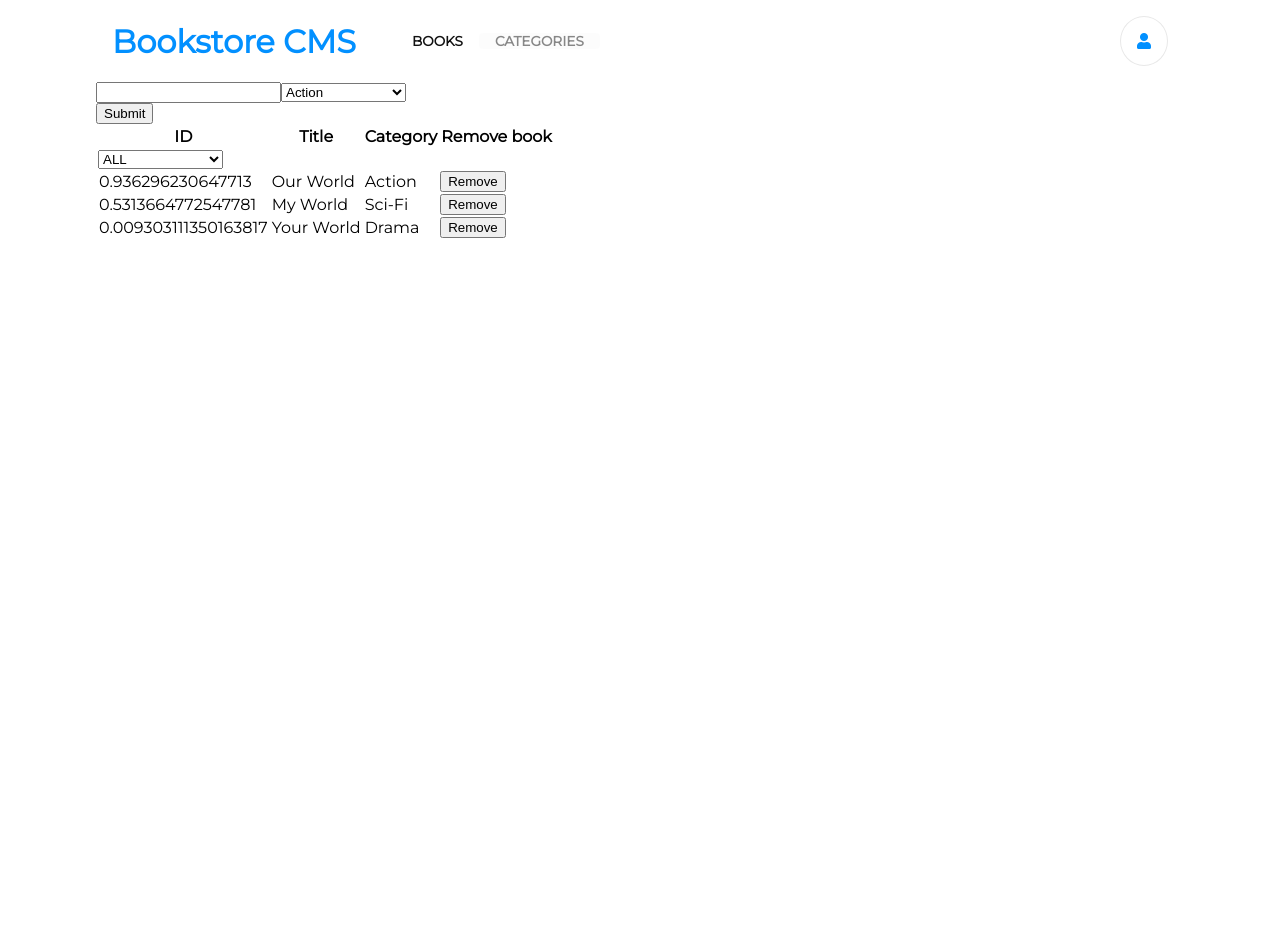
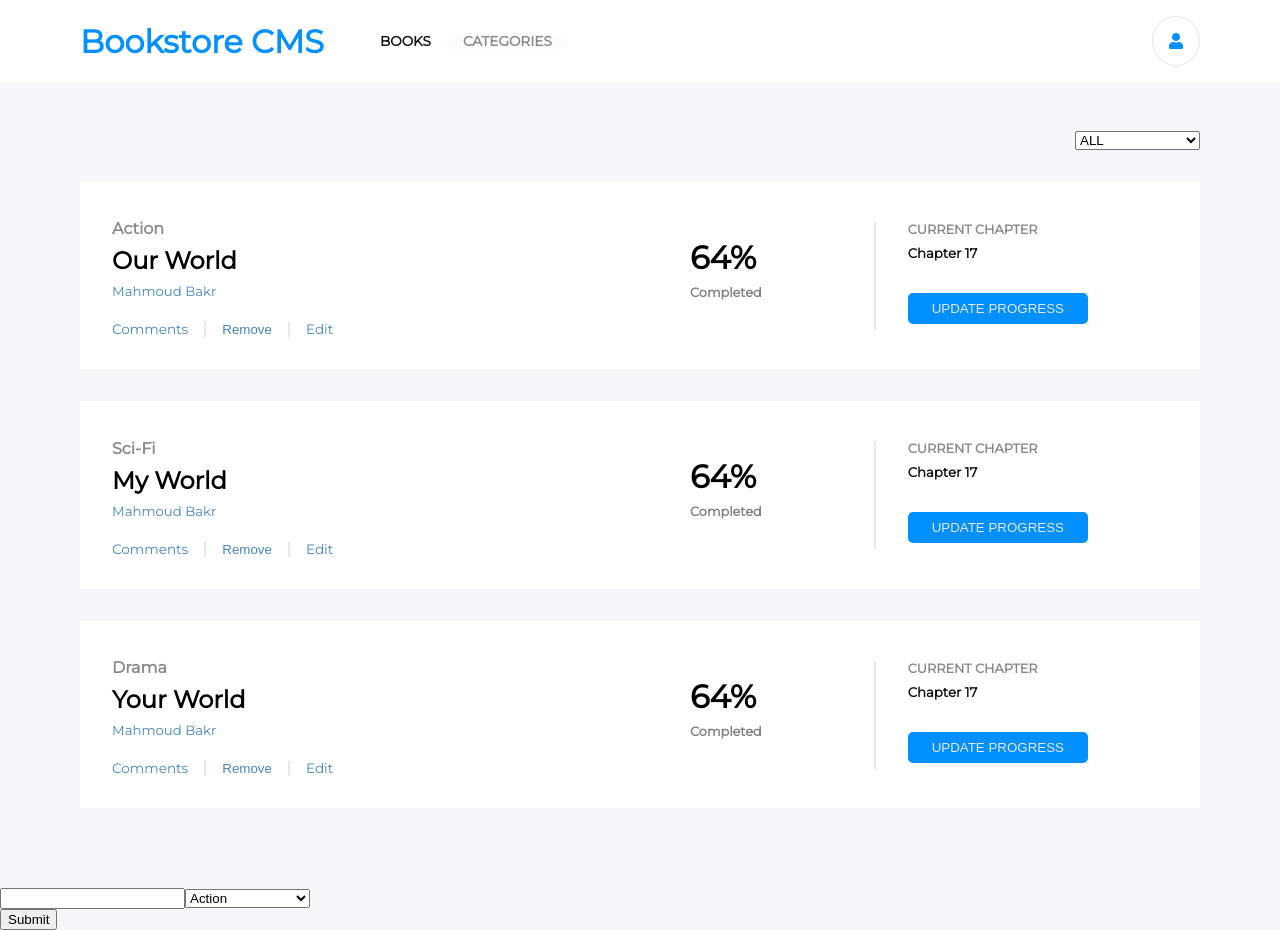
Before and after one commit to MahmoudBakr23/Limerary, a React (Create React App) app: page / in a window 1280 px wide. Before the commit the page ends 800 px from the top, so only its background shows below. Built offline with nearby package versions, Linux system fonts and the light colour scheme.

Commit message:
style the book component and list

```diff
--- a/src/App.css
+++ b/src/App.css
@@ -9,7 +9,7 @@ body {
   margin: 0;
   padding: 0;
   font-family: Montserrat;
-  padding: 0 3rem;
+  background-color: #f5f6fa;
 }
 
 header {
@@ -17,6 +17,8 @@ header {
   margin: 0;
   width: 100%;
   height: 100%;
+  background-color: #fff;
+  padding: 1rem 5rem;
 }
 
 nav {
@@ -24,6 +26,22 @@ nav {
   justify-content: space-between;
   align-content: center;
   align-items: center;
+}
+
+h4 {
+  color: #121212;
+  opacity: 0.5;
+  margin-bottom: 0.5rem;
+}
+
+h2 {
+  margin: 0.5rem 0;
+}
+
+h5 {
+  margin-top: 0.5rem;
+  color: #4386bf;
+  font-weight: 400;
 }
 
 .nav-items {
@@ -72,3 +90,113 @@ li {
   border-radius: 50%;
   text-align: center;
 }
+
+.container {
+  padding: 3rem 5rem;
+  display: grid;
+  grid-template-columns: repeat(1, 1fr);
+}
+
+.filter-container {
+  text-align: right;
+}
+
+.book-container {
+  display: flex;
+  justify-content: space-between;
+  align-items: center;
+  align-content: center;
+  background-color: #fff;
+  padding: 1rem 2rem;
+  margin: 2rem 0;
+}
+
+.book-details {
+  display: flex;
+  justify-content: space-between;
+  text-align: left;
+}
+
+.names {
+  padding: 0 5rem 0 2rem;
+}
+
+.track {
+  border-right: 2px solid #e8e8e8;
+  padding: 0 7rem;
+}
+
+.links {
+  list-style: none;
+  display: flex;
+  justify-content: space-between;
+  padding: 0;
+  margin: 1rem 0;
+}
+
+.links li {
+  color: #4386bf;
+  font-weight: 400;
+  padding: 0;
+  cursor: pointer;
+}
+
+.links li button {
+  background: none;
+  border: none;
+  outline: none;
+  border-right: 2px solid #e8e8e8;
+  padding: 0 1rem;
+  color: #4386bf;
+  font-weight: 400;
+  cursor: pointer;
+}
+
+.links li button:hover,
+.links li button:visited {
+  text-decoration: none;
+}
+
+.links .no-padding {
+  padding-right: 1rem;
+  border-right: 2px solid #e8e8e8;
+}
+
+.links .no-border {
+  padding-left: 1rem;
+}
+
+.cc {
+  margin-bottom: 0.5;
+  font-size: 0.8rem;
+  margin-top: 0;
+}
+
+.chapter {
+  margin-top: 0;
+  margin-bottom: 1rem;
+  color: #121212;
+  font-weight: 600;
+}
+
+.names button {
+  background-color: #0290ff;
+  padding: 0.5rem 1.5rem;
+  border: 0;
+  outline: 0;
+  color: #e8e8e8;
+  border-radius: 5px;
+  margin-top: 1rem;
+}
+
+.track h3 {
+  margin-top: 1rem;
+  margin-bottom: 0;
+  font-size: 2rem;
+}
+
+.track h6 {
+  margin-top: 0.5rem;
+  font-size: 0.8rem;
+  opacity: 0.5;
+}
--- a/src/components/App.js
+++ b/src/components/App.js
@@ -5,8 +5,8 @@ import BooksList from '../containers/BooksList';
 function App() {
   return (
     <div className="App">
+      <BooksList />
       <BooksForm />
-      <BooksList />
     </div>
   );
 }
--- a/src/components/Book.js
+++ b/src/components/Book.js
@@ -7,12 +7,29 @@ const Book = (props) => {
   } = props;
 
   return (
-    <tr>
-      <td>{id}</td>
-      <td>{title}</td>
-      <td>{category}</td>
-      <button type="button" onClick={() => handleRemove(id)}>Remove</button>
-    </tr>
+    <div className="book-container">
+      <div className="book-data">
+        <h4>{category}</h4>
+        <h2>{title}</h2>
+        <h5>Mahmoud Bakr</h5>
+        <ul className="links">
+          <li className="no-padding">Comments</li>
+          <li><button type="button" onClick={() => handleRemove(id)}>Remove</button></li>
+          <li className="no-border">Edit</li>
+        </ul>
+      </div>
+      <div className="book-details">
+        <div className="track">
+          <h3>64%</h3>
+          <h6>Completed</h6>
+        </div>
+        <div className="names">
+          <h4 className="cc">CURRENT CHAPTER</h4>
+          <h5 className="chapter">Chapter 17</h5>
+          <button type="button">UPDATE PROGRESS</button>
+        </div>
+      </div>
+    </div>
   );
 };
 
--- a/src/containers/BooksList.js
+++ b/src/containers/BooksList.js
@@ -24,17 +24,11 @@ const BooksList = () => {
   };
 
   return (
-    <table>
-      <Filter handleFilter={handleFilter} />
-      <thead>
-        <tr>
-          <th>ID</th>
-          <th>Title</th>
-          <th>Category</th>
-          <th>Remove book</th>
-        </tr>
-      </thead>
-      <tbody>
+    <div className="container">
+      <div className="filter-container">
+        <Filter handleFilter={handleFilter} />
+      </div>
+      <div className="books-container">
         {booksDisplay().map((book) => (
           <Book
             key={book.id}
@@ -44,8 +38,8 @@ const BooksList = () => {
             handleRemove={handleRemove}
           />
         ))}
-      </tbody>
-    </table>
+      </div>
+    </div>
   );
 };
 
```
